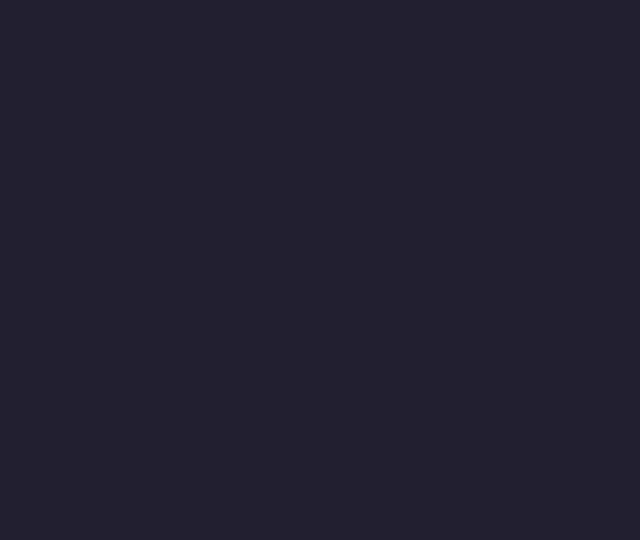
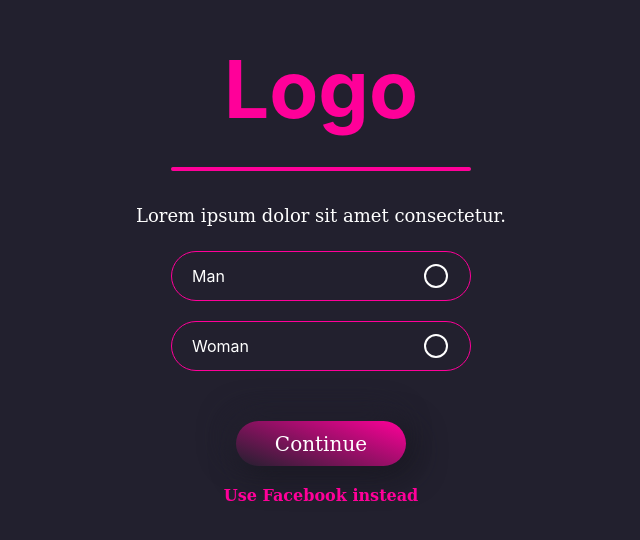
Before and after one commit to musho777/Dating, a React (Create React App) app: page /register/gender in a window 1280 px wide. Before the commit this address had no page. Shown: the part 180-720 px from the top of the page, without its empty margins (319-959 px from the left). Built offline with nearby package versions, Linux system fonts and the light colour scheme.

Commit message:
gender page

```diff
--- /dev/null
+++ b/src/Pages/GenderPage/index.jsx
@@ -0,0 +1,30 @@
+import { Layout } from "../../Components/Layout"
+import { Button } from "../../ui/button"
+import { ChackBox } from "../../ui/checkbox"
+import * as G from '../../GStyles'
+import { Color } from "../../Color"
+import { useState } from "react"
+
+export const GenderPage = () => {
+    const [sex, setSex] = useState([
+        { title: 'Man', checked: false },
+        { title: 'Woman', checked: false },
+    ])
+    const handelClikc = (i) => {
+        let item = [...sex]
+        item.map((elm, i) => {
+            elm.checked = false
+        })
+        item[i].checked = true
+        setSex(item)
+    }
+    const mood = Color('dark')
+    return <Layout progress={80} text={'Lorem ipsum dolor sit amet consectetur.'}>
+        {sex.map((elm, i) => (
+            <ChackBox key={i} text={elm.title} checked={elm.checked} onClick={() => handelClikc(i)} />
+        ))}
+        <Button title="Continue" top={30} />
+        <G.TextBold16 color={mood.titleColor}>Use Facebook instead</G.TextBold16>
+
+    </Layout>
+}
--- a/src/Pages/NamePage/index.jsx
+++ b/src/Pages/NamePage/index.jsx
@@ -11,7 +11,7 @@ export const NamePage = () => {
     const mood = Color('dark')
     return <Layout progress={40} text={'Lorem ipsum dolor sit amet consectetur.'}>
         <Input onChange={(e) => setName(e.target.value)} placeholder={'Your name'} />
-        <Button title="Continue" disabled={name.length === 0} top={30}/>
+        <Button title="Continue" disabled={name.length === 0} top={30} />
         <G.TextBold16 color={mood.titleColor}>Use Facebook instead</G.TextBold16>
     </Layout>
 }
--- a/src/routes/index.jsx
+++ b/src/routes/index.jsx
@@ -3,14 +3,16 @@ import { Layout } from '../Components/Layout'
 import { EmailPage } from '../Pages/EmailPage'
 import { VerifyCodePage } from '../Pages/VerifyCodePage'
 import { NamePage } from '../Pages/NamePage'
+import { GenderPage } from '../Pages/GenderPage'
 
 export const Router = () => {
-    return(
+    return (
         <BrowserRouter>
             <Routes>
                 <Route path='/register/email' element={<EmailPage />} />
                 <Route path='/register/code' element={<VerifyCodePage />} />
                 <Route path='/register/name' element={<NamePage />} />
+                <Route path='/register/gender' element={<GenderPage />} />
             </Routes>
         </BrowserRouter>
     )
--- a/src/services/reducer/register_reducer.js
+++ b/src/services/reducer/register_reducer.js
@@ -4,7 +4,6 @@ export const Register_reducer = (state = store, action) => {
     let temp = { ...state }
     switch (action.type) {
         case '':
-            console.log(action.payload)
             break;
         default:
             return temp;
--- a/src/ui/checkbox/index.jsx
+++ b/src/ui/checkbox/index.jsx
@@ -2,17 +2,16 @@ import { useState } from 'react'
 import { Color } from '../../Color'
 import * as S from './styles'
 import { CheckBoxSvg } from '../../Components/svg'
-export const ChackBox = ({ text }) => {
-    const [active, setActive] = useState('')
+export const ChackBox = ({ text, checked, onClick }) => {
+    // const [active, setActive] = useState('')
     const mood = Color('dark')
-
     return <S.CheckBox
-        onClick={() => setActive(!active)}
+        onClick={onClick}
         $activeColor={mood.checkBoxActiveColor}
-        $active={active}
+        $active={checked}
         $bgColor={mood.bg}
     >
         <S.Text color={mood.color}>{text}</S.Text>
-        <CheckBoxSvg active={active} />
+        <CheckBoxSvg active={checked} />
     </S.CheckBox>
 }
```
